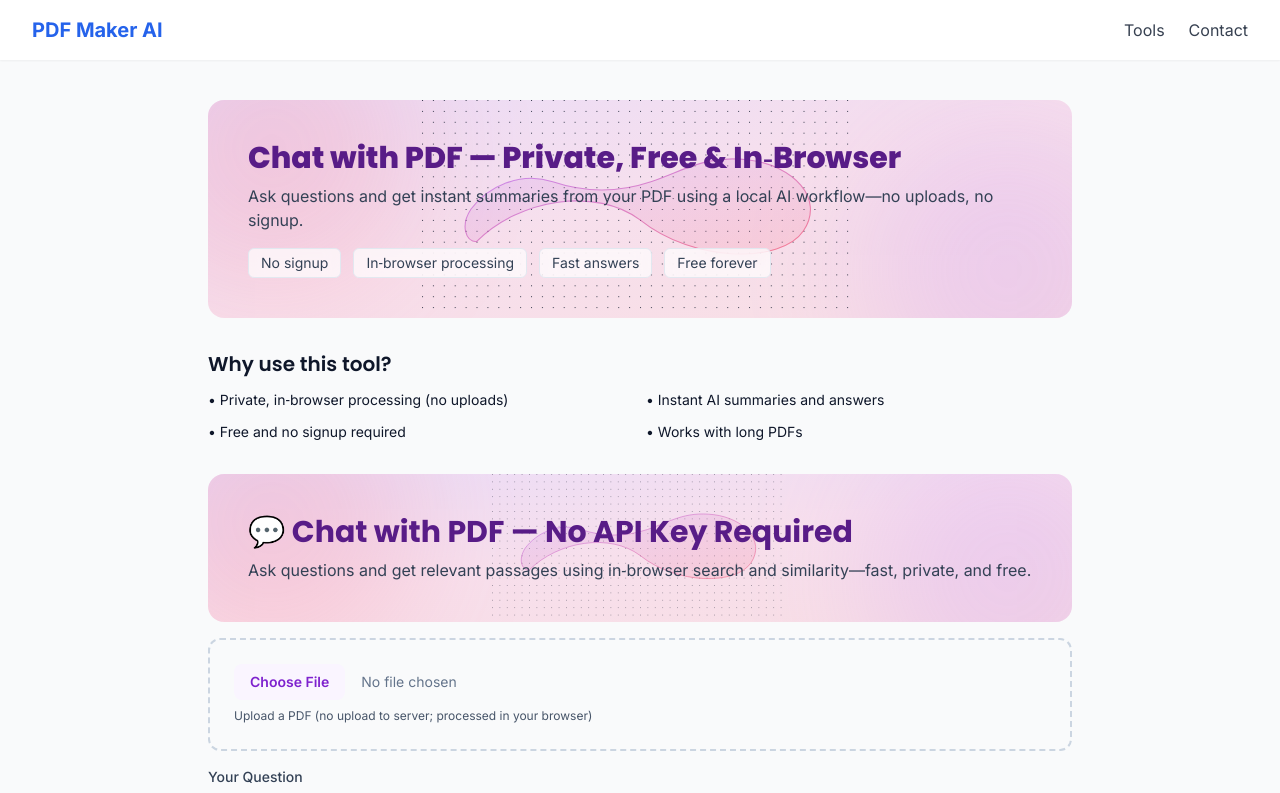
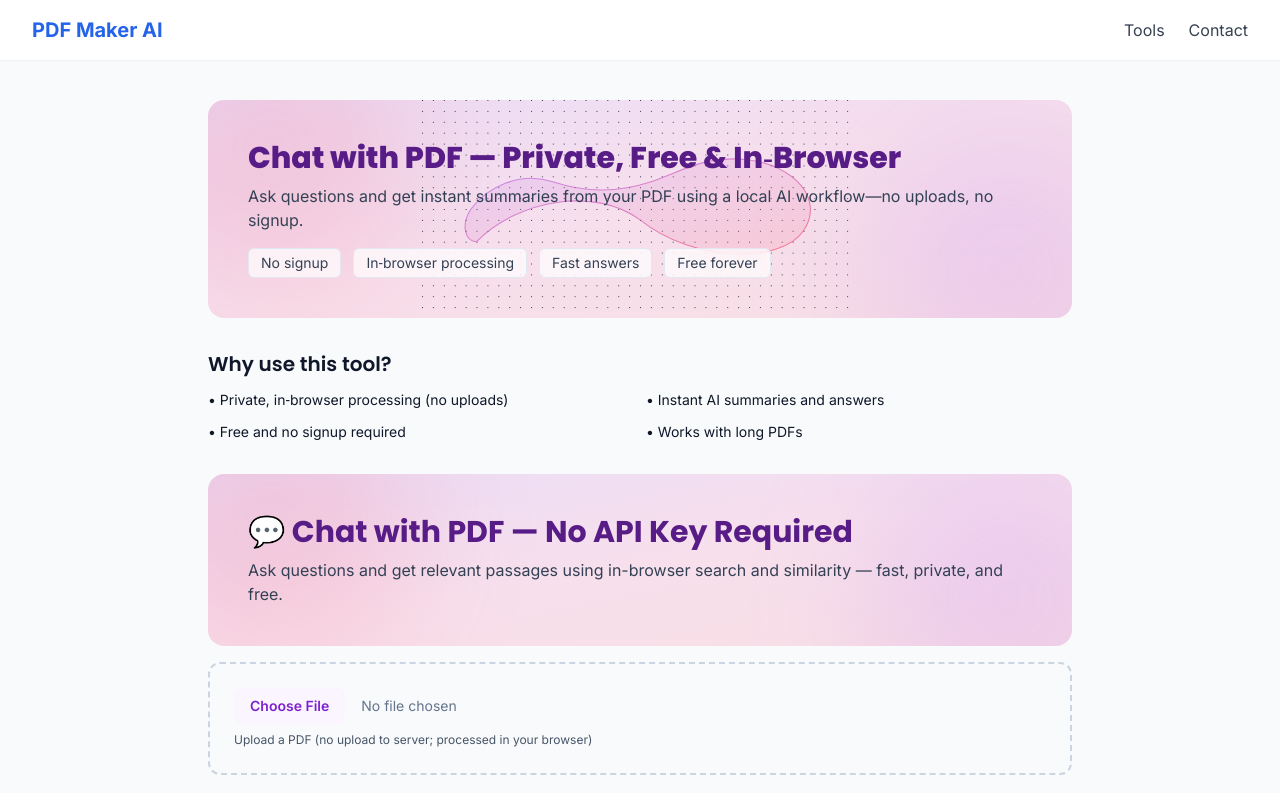
Before and after one commit to studybuild576-commits/my-tool-website, a Next.js app: page /chat-with-pdf in a window 1280 px wide. Shown: the top 793 px of the page. Built offline with nearby package versions, Linux system fonts and the light colour scheme.

Commit message:
Update ChatWithPDFForm.tsx

```diff
--- a/components/ChatWithPDFForm.tsx
+++ b/components/ChatWithPDFForm.tsx
@@ -1,11 +1,13 @@
-// components/ChatWithPDFForm.tsx
 "use client";
 
 import { useState, useRef } from "react";
-import { FlexSearchDocument } from "flexsearch";
+import FlexSearch from "flexsearch";
 import * as stringSimilarity from "string-similarity";
 
-interface TextChunk { text: string; pageNum: number; }
+interface TextChunk {
+  text: string;
+  pageNum: number;
+}
 
 export default function ChatWithPDFForm() {
   const [loading, setLoading] = useState(false);
@@ -16,10 +18,9 @@ export default function ChatWithPDFForm() {
   const indexRef = useRef<any>(null);
   const chunksRef = useRef<TextChunk[]>([]);
 
+  // ✅ Extract text using pdf.js (client-side only)
   async function extractTextFromPDF(file: File) {
-    // In-browser pdf.js (no server, no key)
     const pdfjsLib = (await import("pdfjs-dist")) as any;
-    pdfjsLib.GlobalWorkerOptions = pdfjsLib.GlobalWorkerOptions || {};
     pdfjsLib.GlobalWorkerOptions.workerSrc =
       "https://unpkg.com/pdfjs-dist@5.4.296/build/pdf.worker.min.js";
 
@@ -32,14 +33,13 @@ export default function ChatWithPDFForm() {
       setProgress(`Reading page ${i} of ${numPages}...`);
       const page = await pdf.getPage(i);
       const content = await page.getTextContent();
-      const text = (content.items as any[]).map((item: any) => item.str).join(" ");
+      const text = (content.items as any[]).map((item) => item.str).join(" ");
 
-      // Simple cleanup
-      const clean = text.replace(/s+/g, " ").trim();
+      // ✅ Cleanup and split into 100-word chunks
+      const clean = text.replace(/\s+/g, " ").trim();
       if (!clean) continue;
 
-      // Split ~100-word chunks to improve retrieval
-      const words = clean.split(/s+/);
+      const words = clean.split(/\s+/);
       for (let j = 0; j < words.length; j += 100) {
         const chunk = words.slice(j, j + 100).join(" ");
         if (chunk.trim()) textChunks.push({ text: chunk, pageNum: i });
@@ -48,81 +48,95 @@ export default function ChatWithPDFForm() {
     return textChunks;
   }
 
+  // ✅ Initialize in-memory search index
   function initializeSearch(textChunks: TextChunk[]) {
-    const index = new Document({
-      document: { id: "id", index: ["text"], store: ["text", "pageNum"] },
-      tokenize: "forward"
-    } as any);
-    textChunks.forEach((chunk, i) => index.add(i, { text: chunk.text, pageNum: chunk.pageNum }));
+    const index = new (FlexSearch as any).Document({
+      document: {
+        id: "id",
+        index: ["text"],
+        store: ["text", "pageNum"],
+      },
+      tokenize: "forward",
+    });
+    textChunks.forEach((chunk, i) =>
+      index.add(i, { text: chunk.text, pageNum: chunk.pageNum })
+    );
     return index;
   }
 
+  // ✅ Find best-matching answer using text similarity
   function getAnswer(question: string, chunks: TextChunk[], index: any): string {
     const q = question.toLowerCase().trim();
     if (!q) return "Please enter a question.";
 
-    // Quick heuristics
     if (q.includes("how many pages")) {
       const pages = new Set(chunks.map((c) => c.pageNum)).size;
       return `The document has ${pages} page${pages === 1 ? "" : "s"}.`;
     }
+
     if (q.includes("summarize") || q.includes("summary") || q.startsWith("tl;dr")) {
       const head = chunks[0]?.text || "";
       const tail = chunks[chunks.length - 1]?.text || "";
       const headShort = head.slice(0, 220);
       const tailShort = tail.slice(-220);
-      return `Quick overview:
-
-Starts with: "${headShort}${head.length>220?"...":""}"
-
-Ends with: "${tailShort}"`;
+      return `Quick overview:\n\nStarts with: "${headShort}${
+        head.length > 220 ? "..." : ""
+      }"\n\nEnds with: "${tailShort}"`;
     }
 
-    // Full-text search + similarity scoring
-    const results = index.search(question, { limit: 10, enrich: true });
+    const results = index.search(q, { limit: 10, enrich: true });
     const ids: number[] = [];
-    for (const r of results) for (const item of r.result || []) if (typeof item.id === "number") ids.push(item.id);
-    if (!ids.length) return "No clearly relevant passages were found for that query.";
+    for (const r of results)
+      for (const item of r.result || [])
+        if (typeof item.id === "number") ids.push(item.id);
+
+    if (!ids.length)
+      return "No clearly relevant passages were found for that query.";
 
     const candidates = ids.slice(0, 6).map((id) => chunks[id]).filter(Boolean);
     const scored = candidates.map((chunk) => ({
       chunk,
-      score: stringSimilarity.compareTwoStrings(q, chunk.text.toLowerCase())
+      score: stringSimilarity.compareTwoStrings(q, chunk.text.toLowerCase()),
     }));
     scored.sort((a, b) => b.score - a.score);
 
     const best = scored[0]?.chunk || candidates[0];
     const next = scored[1]?.chunk;
-    const parts = [
-      `Based on page ${best.pageNum}, relevant passage:
-
-${best.text}`,
-      next ? `
-
-Another relevant passage (page ${next.pageNum}):
-
-${next.text}` : ""
-    ];
-    return parts.join("");
+    return `Based on page ${best.pageNum}, relevant passage:\n\n${best.text}${
+      next
+        ? `\n\nAnother relevant passage (page ${next.pageNum}):\n\n${next.text}`
+        : ""
+    }`;
   }
 
+  // ✅ Form submit handler
   async function handleSubmit(e: React.FormEvent<HTMLFormElement>) {
     e.preventDefault();
-    setAnswer(null); setError(null); setProgress("");
+    setAnswer(null);
+    setError(null);
+    setProgress("");
 
     const form = e.currentTarget;
     const file = (form.elements.namedItem("file") as HTMLInputElement)?.files?.[0];
-    const question = (form.elements.namedItem("question") as HTMLInputElement)?.value || "";
+    const question =
+      (form.elements.namedItem("question") as HTMLInputElement)?.value || "";
 
-    if (!file) { setError("Please select a PDF file"); return; }
-    if (!question.trim()) { setError("Please enter a question"); return; }
+    if (!file) {
+      setError("Please select a PDF file");
+      return;
+    }
+    if (!question.trim()) {
+      setError("Please enter a question");
+      return;
+    }
 
     setLoading(true);
     try {
       if (!indexRef.current) {
         setProgress("Processing PDF...");
         chunksRef.current = await extractTextFromPDF(file);
-        if (!chunksRef.current.length) throw new Error("No readable text found. If scanned, try AI OCR.");
+        if (!chunksRef.current.length)
+          throw new Error("No readable text found. If scanned, try AI OCR.");
         setProgress("Building search index...");
         indexRef.current = initializeSearch(chunksRef.current);
       }
@@ -133,71 +147,113 @@ ${next.text}` : ""
     } catch (err: any) {
       setError("Failed to process PDF: " + String(err?.message || err));
     } finally {
-      setLoading(false); setProgress("");
+      setLoading(false);
+      setProgress("");
     }
   }
 
   return (
     <form onSubmit={handleSubmit} className="space-y-4" noValidate>
-      {/* Code-only decorative hero (inline SVG) */}
+      {/* Decorative header */}
       <div className="relative overflow-hidden rounded-2xl">
         <div className="absolute inset-0 bg-gradient-to-br from-purple-600/15 via-pink-500/15 to-rose-500/15" />
-        <div aria-hidden className="pointer-events-none absolute -top-24 -left-20 h-72 w-72 rounded-full bg-rose-400 blur-3xl opacity-20" />
-        <div aria-hidden className="pointer-events-none absolute -bottom-24 -right-20 h-72 w-72 rounded-full bg-purple-400 blur-3xl opacity-20" />
-        <svg className="absolute inset-0 w-full h-full" viewBox="0 0 800 400" xmlns="http://www.w3.org/2000/svg" role="img" aria-label="Chat with PDF without API key — in-browser search & similarity">
-          <defs>
-            <pattern id="dots2" x="0" y="0" width="20" height="20" patternUnits="userSpaceOnUse">
-              <circle cx="1" cy="1" r="1" fill="currentColor" />
-            </pattern>
-            <linearGradient id="stroke2" x1="0" y1="0" x2="1" y2="1">
-              <stop offset="0%" stopColor="#a855f7" stopOpacity="0.6" />
-              <stop offset="100%" stopColor="#f43f5e" stopOpacity="0.6" />
-            </linearGradient>
-            <linearGradient id="fill2" x1="0" y1="0" x2="1" y2="1">
-              <stop offset="0%" stopColor="#c084fc" stopOpacity="0.18" />
-              <stop offset="100%" stopColor="#fb7185" stopOpacity="0.18" />
-            </linearGradient>
-          </defs>
-          <rect width="100%" height="100%" fill="url(#dots2)" className="text-purple-400/20" />
-          <path d="M100,260 C180,180 320,160 400,220 C500,300 660,300 700,240 C740,180 680,120 600,110 C520,100 480,130 420,150 C360,170 300,170 240,150 C180,130 120,160 90,200 C70,230 80,260 100,260 Z" fill="url(#fill2)" stroke="url(#stroke2)" strokeWidth="2" />
-        </svg>
+        <div
+          aria-hidden
+          className="pointer-events-none absolute -top-24 -left-20 h-72 w-72 rounded-full bg-rose-400 blur-3xl opacity-20"
+        />
+        <div
+          aria-hidden
+          className="pointer-events-none absolute -bottom-24 -right-20 h-72 w-72 rounded-full bg-purple-400 blur-3xl opacity-20"
+        />
         <div className="relative p-8 sm:p-10">
-          <h2 className="text-2xl sm:text-3xl font-bold text-purple-900">💬 Chat with PDF — No API Key Required</h2>
+          <h2 className="text-2xl sm:text-3xl font-bold text-purple-900">
+            💬 Chat with PDF — No API Key Required
+          </h2>
           <p className="mt-2 text-sm sm:text-base text-slate-700">
-            Ask questions and get relevant passages using in‑browser search and similarity—fast, private, and free.
+            Ask questions and get relevant passages using in-browser search and
+            similarity — fast, private, and free.
           </p>
         </div>
       </div>
 
+      {/* File upload */}
       <div className="border-2 border-dashed border-slate-300 rounded-xl p-6 hover:border-purple-400 transition">
-        <input type="file" name="file" accept="application/pdf" className="block w-full text-sm text-slate-500 file:mr-4 file:py-2 file:px-4 file:rounded-lg file:border-0 file:text-sm file:font-semibold file:bg-purple-50 file:text-purple-700 hover:file:bg-purple-100"
-          onChange={(e)=>{ setFileName(e.target.files?.[0]?.name||""); indexRef.current=null; chunksRef.current=[]; setAnswer(null); }}
-          disabled={loading} aria-label="Upload PDF to start chatting" />
-        <p className="mt-2 text-xs text-slate-600">{fileName ? `Selected file: ${fileName}` : "Upload a PDF (no upload to server; processed in your browser)"}</p>
+        <input
+          type="file"
+          name="file"
+          accept="application/pdf"
+          className="block w-full text-sm text-slate-500 file:mr-4 file:py-2 file:px-4 file:rounded-lg file:border-0 file:text-sm file:font-semibold file:bg-purple-50 file:text-purple-700 hover:file:bg-purple-100"
+          onChange={(e) => {
+            setFileName(e.target.files?.[0]?.name || "");
+            indexRef.current = null;
+            chunksRef.current = [];
+            setAnswer(null);
+          }}
+          disabled={loading}
+        />
+        <p className="mt-2 text-xs text-slate-600">
+          {fileName
+            ? `Selected file: ${fileName}`
+            : "Upload a PDF (no upload to server; processed in your browser)"}
+        </p>
       </div>
 
+      {/* Question input */}
       <div>
-        <label className="block text-sm font-medium mb-2 text-slate-700">Your Question</label>
-        <textarea name="question" rows={3} className="w-full border-2 border-slate-200 rounded-xl px-4 py-3 focus:border-purple-500 focus:ring-2 focus:ring-purple-200 outline-none transition" placeholder="Ask anything about the document…" defaultValue="Summarize the document." disabled={loading} />
+        <label className="block text-sm font-medium mb-2 text-slate-700">
+          Your Question
+        </label>
+        <textarea
+          name="question"
+          rows={3}
+          className="w-full border-2 border-slate-200 rounded-xl px-4 py-3 focus:border-purple-500 focus:ring-2 focus:ring-purple-200 outline-none transition"
+          placeholder="Ask anything about the document…"
+          defaultValue="Summarize the document."
+          disabled={loading}
+        />
       </div>
 
-      {progress && <div className="bg-blue-50 border border-blue-200 rounded-xl p-4"><p className="text-sm text-blue-700">{progress}</p></div>}
+      {progress && (
+        <div className="bg-blue-50 border border-blue-200 rounded-xl p-4">
+          <p className="text-sm text-blue-700">{progress}</p>
+        </div>
+      )}
 
-      <button type="submit" className="w-full bg-gradient-to-r from-purple-600 via-pink-600 to-rose-500 text-white px-6 py-3 rounded-xl font-semibold hover:shadow-lg hover:scale-105 transition-all disabled:opacity-50 disabled:cursor-not-allowed"
-        disabled={loading} aria-busy={loading}>
-        {loading ? (progress || "Processing...") : "Ask Question"}
+      <button
+        type="submit"
+        className="w-full bg-gradient-to-r from-purple-600 via-pink-600 to-rose-500 text-white px-6 py-3 rounded-xl font-semibold hover:shadow-lg hover:scale-105 transition-all disabled:opacity-50 disabled:cursor-not-allowed"
+        disabled={loading}
+      >
+        {loading ? progress || "Processing..." : "Ask Question"}
       </button>
 
-      {error && <div className="bg-red-50 border border-red-200 rounded-xl p-4" role="alert"><p className="text-sm text-red-600">{error}</p></div>}
+      {error && (
+        <div
+          className="bg-red-50 border border-red-200 rounded-xl p-4"
+          role="alert"
+        >
+          <p className="text-sm text-red-600">{error}</p>
+        </div>
+      )}
 
       {answer && (
         <section className="bg-gradient-to-br from-purple-50 to-pink-50 border border-purple-200 rounded-xl p-6">
           <div className="flex items-center justify-between mb-3">
-            <h3 className="font-semibold text-purple-800 flex items-center gap-2"><span>💡</span> Answer</h3>
-            <button type="button" onClick={()=>navigator.clipboard.writeText(answer!)} className="text-sm bg-white px-3 py-1 rounded-lg border border-purple-300 hover:bg-purple-50 transition">📋 Copy</button>
+            <h3 className="font-semibold text-purple-800 flex items-center gap-2">
+              <span>💡</span> Answer
+            </h3>
+            <button
+              type="button"
+              onClick={() => navigator.clipboard.writeText(answer!)}
+              className="text-sm bg-white px-3 py-1 rounded-lg border border-purple-300 hover:bg-purple-50 transition"
+            >
+              📋 Copy
+            </button>
           </div>
           <div className="bg-white rounded-lg p-4">
-            <p className="text-sm text-slate-700 whitespace-pre-wrap leading-relaxed">{answer}</p>
+            <p className="text-sm text-slate-700 whitespace-pre-wrap leading-relaxed">
+              {answer}
+            </p>
           </div>
         </section>
       )}
```
